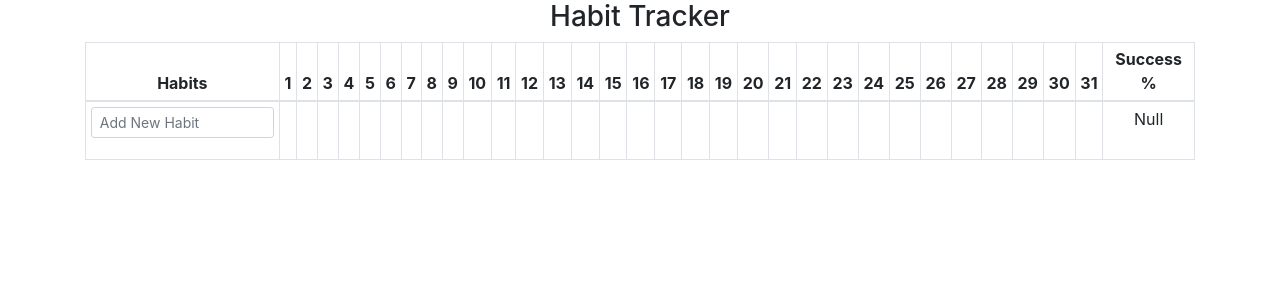
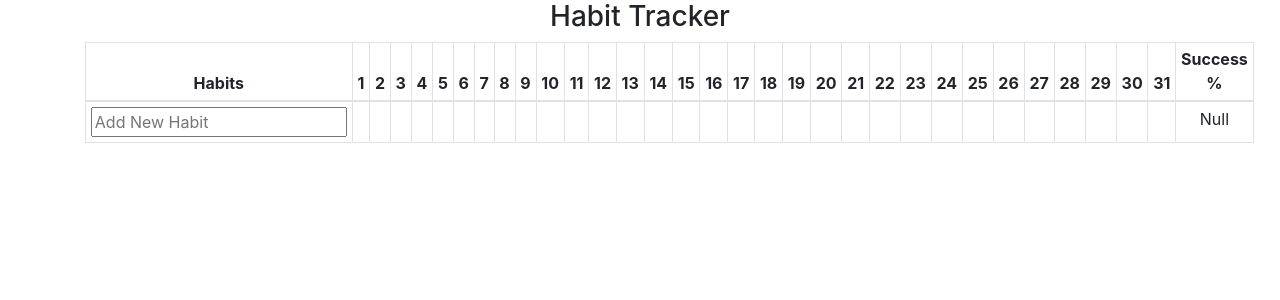
Before and after one commit to Fuertesian/Habit-Tracker, a React (Create React App) app: page / in a window 1280 px wide. Shown: the top 300 px of the page. Built offline with nearby package versions, Linux system fonts and the light colour scheme.

Commit message:
Changed form type in HabitNames

```diff
--- a/src/components/MonthlyHabitTrackerComponents/HabitNames/HabitNames.js
+++ b/src/components/MonthlyHabitTrackerComponents/HabitNames/HabitNames.js
@@ -1,13 +1,11 @@
 import React from 'react'
-import Form from 'react-bootstrap/Form'
+// import Form from 'react-bootstrap/Form'
 
 const HabitNames = () => {
   return (
-    <>
-      <Form.Group>
-        <Form.Control size='sm' type='text' placeholder='Add New Habit' />
-      </Form.Group>
-    </>
+    <form>
+      <input type='text' placeholder='Add New Habit' />
+    </form>
   )
 }
 export default HabitNames
```
